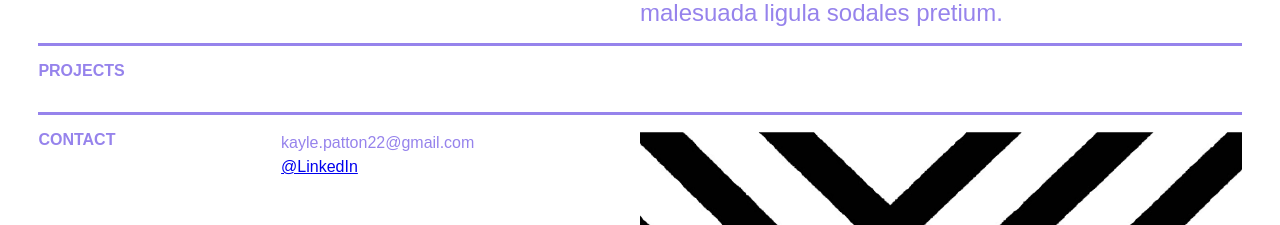
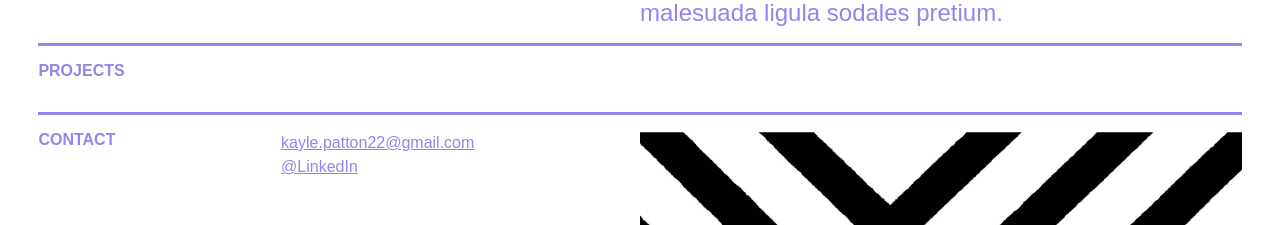
Before and after one commit to kayleriegerpatton/portfolio, a React app: page / in a window 1280 px wide. Shown: the part 1308-1533 px from the top of the page. Built offline with nearby package versions, Linux system fonts and the light colour scheme; a web font is replaced by a local one.

Commit message:
restyled contact email link

```diff
--- a/src/components/ContactSection/ContactSection.css
+++ b/src/components/ContactSection/ContactSection.css
@@ -11,6 +11,10 @@
 #contact-text {
 	margin-bottom: 3rem;
 	line-height: 1.5;
+}
+
+#contact-text a {
+	color: var(--tropical-indigo);
 }
 
 #contact-text :visited {
--- a/src/components/ContactSection/ContactSection.jsx
+++ b/src/components/ContactSection/ContactSection.jsx
@@ -9,7 +9,8 @@ function ContactSection() {
 			<section id="contact-section">
 				<h2 id="contact-heading">CONTACT</h2>
 				<div id="contact-text">
-					<p>kayle.patton22@gmail.com</p>
+					<a href="mailto:kayle.patton22@gmail.com">kayle.patton22@gmail.com</a>
+					<br />
 					<a
 						href="https://www.linkedin.com/in/kaylerieger"
 						target="_blank"
```
